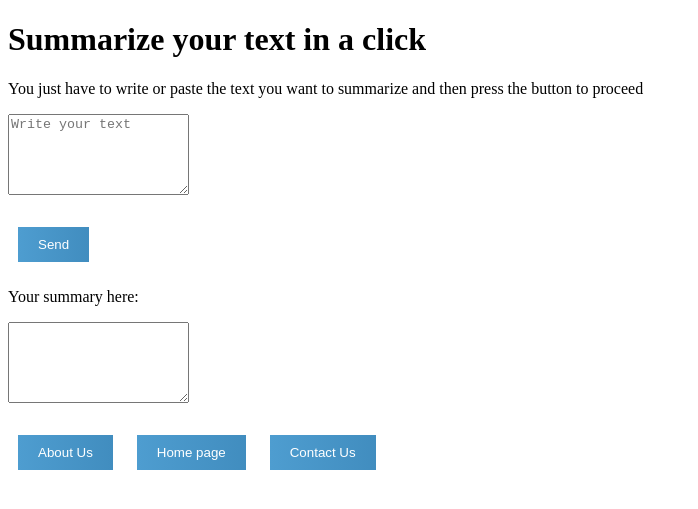
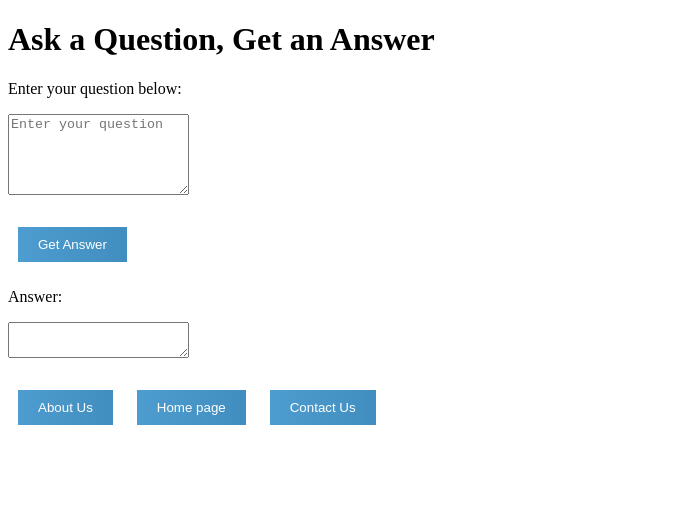
Before and after one commit to Impreccable/super_docker_resume_app, a Flask app: page /model in a window 1280 px wide. Shown: the top 509 px of the page, without its empty margins (0-698 px from the left). Run offline with Flask 3, Linux system fonts and the light colour scheme.

Commit message:
html change

```diff
--- a/app/templates/model.html
+++ b/app/templates/model.html
@@ -10,23 +10,25 @@
 <body>
     <div class="container">
         <div class="header">
-            <h1>Summarize your text in a click</h1>
+            <h1>Ask a Question, Get an Answer</h1>
         </div>
         <div class="submission">
-            <p>You just have to write or paste the text you want to summarize and then press the button to proceed</p>
+            <p>Enter your question below:</p>
             <form action="{{ url_for('model') }}" method="post">
                 <div class="form-text">
-                    <textarea class="form-control" name="input_text" rows="5" placeholder="Write your text" required></textarea>
+                    <textarea class="form-control" name="input_text" rows="5" placeholder="Enter your question" required></textarea>
+                    <!-- Add hidden input field for the static prompt -->
+                    <input type="hidden" name="static_prompt" value="Ask a Question">
                 </div><br>
                 <div class="text-center">
-                    <button type="submit" class="btn btn-primary">Send</button>
+                    <button type="submit" class="btn btn-primary">Get Answer</button>
                 </div>
             </form>
         </div>
-        <div class="generationn">
-            <p>Your summary here:</p>
-             <div class="form-text">
-                <textarea class="form-control" name="text_gen" rows="5">{{ processed_text }}</textarea>
+        <div class="generation">
+            <p>Answer:</p>
+            <div class="form-text">
+                <textarea class="form-control" name="text_gen" >{{ processed_text }}</textarea>
             </div>
         </div><br>
         <div class="mt-4 text-center">
```
